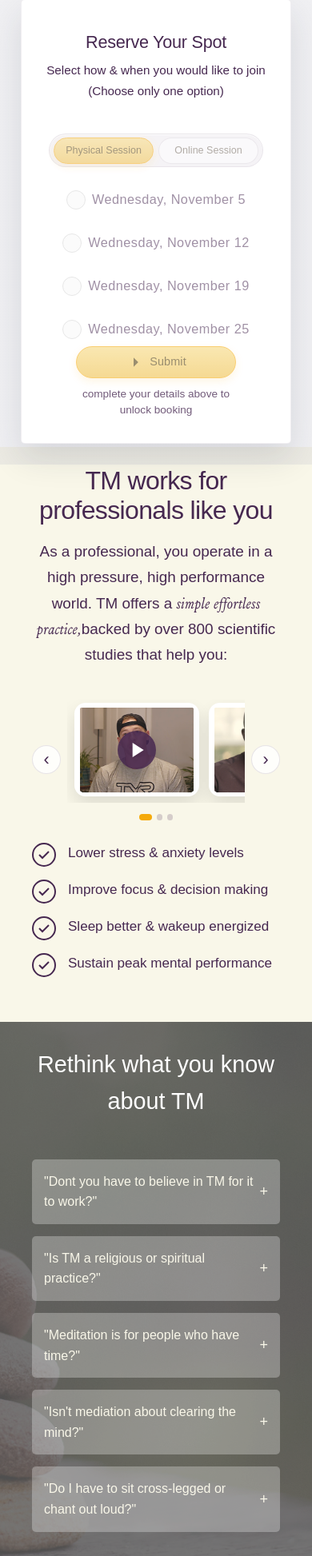
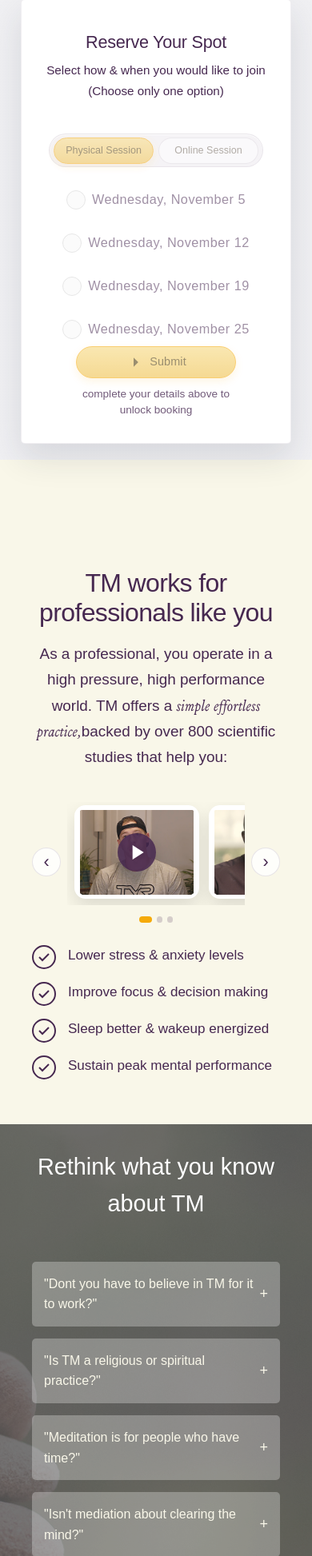
Before and after one commit to Almanac1/tm-ghana-landing, a Django app: page / in a window 390 px wide. Shown: the part 1107-3053 px from the top of the page at 80% size. Run offline with Django 4.2, Linux system fonts and the light colour scheme.

Commit message:
overlap issue fixed

```diff
--- a/landing/static/landing/styles.css
+++ b/landing/static/landing/styles.css
@@ -1951,6 +1951,7 @@
 
   .booking-section {
     --booking-mobile-overlap: 90px;
+    --reservation-card-overlap: 80px;
     background:
       linear-gradient(
         180deg,
@@ -1960,7 +1961,7 @@
     position: relative;
     z-index: 5;
     margin-top: calc(var(--booking-mobile-overlap) * -1);
-    padding: 48px 20px 90px;
+    padding: 48px 20px 112px;
   }
 
   .booking-wrapper {
@@ -2008,11 +2009,14 @@
   }
 
   .reservation-form {
+    position: relative;
+    z-index: 6;
     width: min(100%, 100%);
     max-width: 100%;
     min-height: 382px;
     padding: 24px;
-    margin-bottom: -72px;
+    margin-bottom: calc(var(--reservation-card-overlap) * -1);
+    transform: translateY(var(--reservation-card-overlap));
   }
 
 
@@ -2082,7 +2086,8 @@
   }
 
   .testimonials-section {
-    margin-top: -28px;
+    margin-top: 0;
+    padding-top: 120px;
   }
 }
 
@@ -2208,11 +2213,13 @@
 
   .booking-section {
     --booking-mobile-overlap: 110px;
-    padding: 56px 16px 82px;
+    --reservation-card-overlap: 92px;
+    padding: 56px 16px 112px;
   }
 
   .testimonials-section {
-    margin-top: -22px;
+    margin-top: 0;
+    padding-top: 136px;
   }
 
   .date-info {
@@ -2232,7 +2239,7 @@
     min-height: 340px;
     padding: 18px;
     border-radius: 5px;
-    margin-bottom: -56px;
+    margin-bottom: calc(var(--reservation-card-overlap) * -1);
   }
 
   .reservation-inner {
```
Also changed, not shown: 1 other file.
